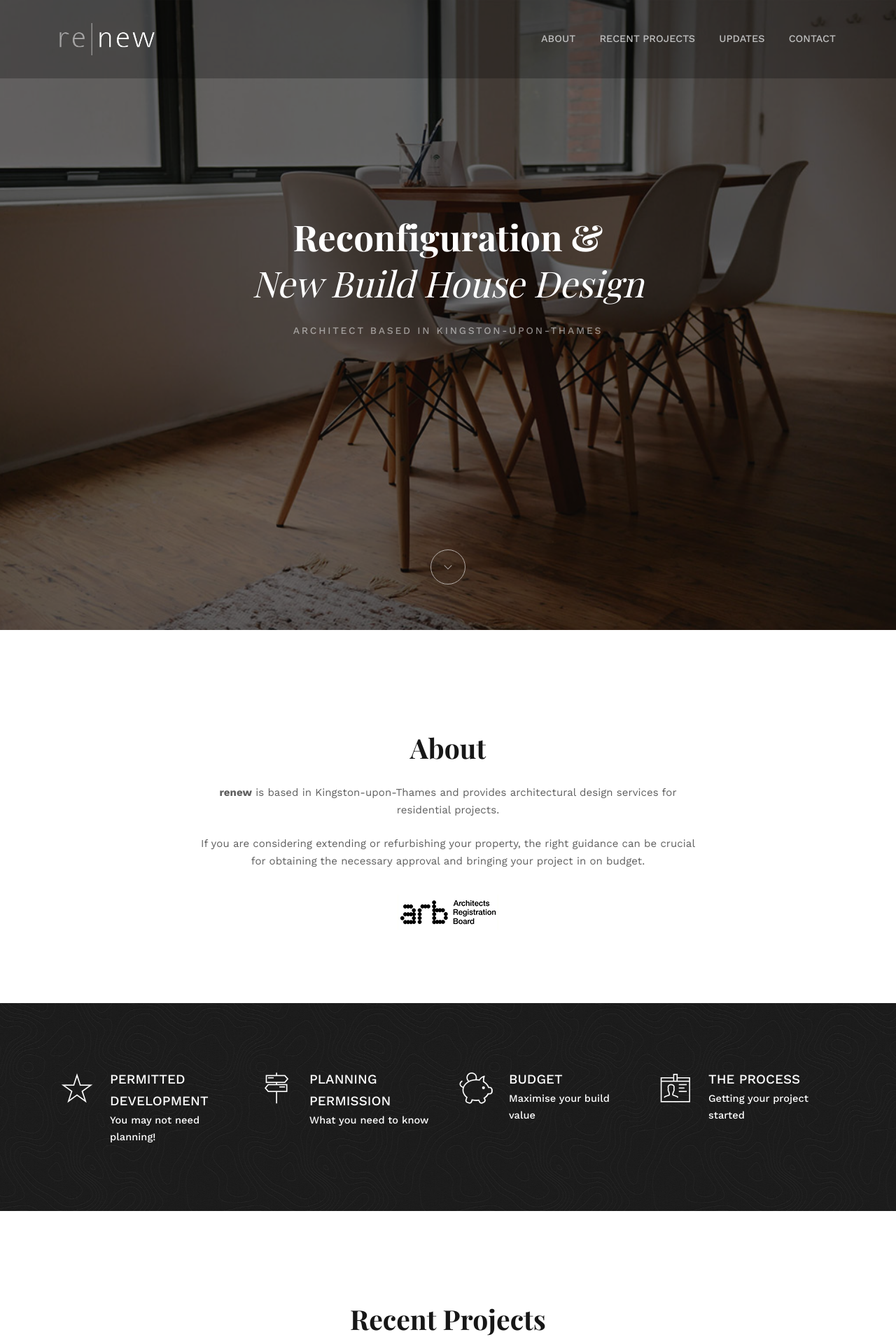
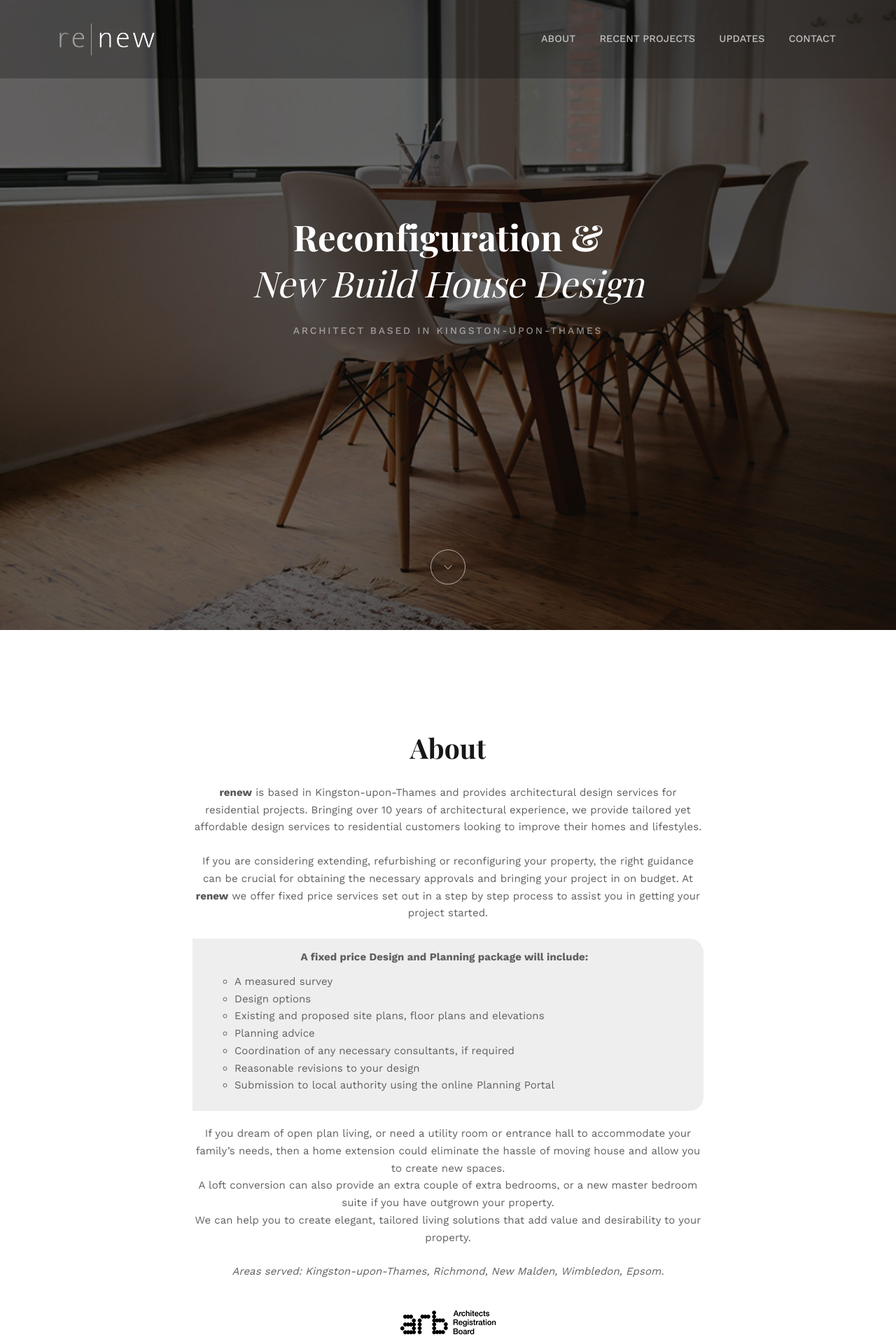
Before and after one commit to naomicrawfordarchitect/naomicrawfordarchitect.github.io, a Jekyll site: the page built from index.md, in a window 1280 px wide. Shown: the top 1920 px of the page at 70% size. Built offline with Jekyll 4.4.1, drawn with Linux system fonts in a browser that asks for light colours; some web fonts are replaced; some of the changed text lies outside the part shown.

Commit message:
Content, logo

```diff
--- a/_includes/footer.html
+++ b/_includes/footer.html
@@ -12,7 +12,7 @@
                 </div> -->
 
                 <div class="nk-footer-text">
-                    <p>2018 &copy; <b>renew</b></p>
+                    <p>&copy; 2018 <b class="logo">renew</b></p>
                 </div>
             </div>
         </div>
--- a/_includes/header.html
+++ b/_includes/header.html
@@ -29,8 +29,8 @@
         <div class="container">
             <div class="nk-nav-table">
                 <a href="index.html" class="nk-nav-logo">
-                    <img src="./images/logo-light.png" alt="" width="136" class="nav-logo-light">
-                    <img src="./images/logo-dark.png" alt="" width="136" class="nav-logo-dark">
+                    <img src="./images/logo-renew-light.png" alt="" width="136" class="nav-logo-light">
+                    <img src="./images/logo-renew-dark.png" alt="" width="136" class="nav-logo-dark">
                 </a>
 
                 <ul class="nk-nav nk-nav-right hidden-md-down" data-nav-mobile="#nav-mobile">
@@ -62,7 +62,7 @@
 
                     <div class="nk-nav-logo">
                         <a href="index.html" class="nk-nav-logo">
-                            <img src="./images/logo-light.png" alt="" width="136">
+                            <img src="./images/logo-renew-light.png" alt="" width="136">
                         </a>
                     </div>
 
--- a/css/bundle.css
+++ b/css/bundle.css
@@ -61,7 +61,10 @@ h2.display-4 {
     text-transform: none !important;
 }
 
-/* News */
+/* Content */
+b.logo {
+    color: #555;
+}
 .nk-post-thumb a {
     display: block;
     width: 100%;
@@ -74,6 +77,20 @@ h2.display-4 {
 }
 .update-img-buildings {
     background-image: url(../images/update-buildings-low.jpg);
+}
+.package-details {
+    background: #EEE;
+    margin: 10px 0 20px;
+    padding: 14px 20px 14px 10px;
+    font-weight: bold;
+    border-top-right-radius: 20px;
+    border-bottom-right-radius: 20px;
+}
+.package-details ul {
+    text-align: left;
+    margin: 10px 0;
+    list-style-type: circle;
+    font-weight: normal;
 }
 
 /* Cost Estimator */
@@ -99,6 +116,9 @@ h2.display-4 {
     }
     .update-img-buildings {
         background-image: url(../images/update-buildings-high.jpg);
+    }
+    .package-details ul {
+        margin: 10px;
     }
 }
 /* Retina */
--- a/index.md
+++ b/index.md
@@ -46,10 +46,36 @@ layout: default
                 <h2 class="display-4">About</h2>
                 <div class="nk-gap mnt-5"></div>
 
-                <p><b>renew</b> is based in Kingston-upon-Thames and provides architectural design services for residential projects.
+                <p>
+                    <b class="logo">renew</b> is based in Kingston-upon-Thames and provides architectural design services for residential projects.
+                    Bringing over 10 years of architectural experience, we provide tailored yet affordable design services to residential customers looking to improve their homes and lifestyles.
                 </p>
-                <p>If you are considering extending or refurbishing your property, the right guidance can be crucial for obtaining the necessary approval and bringing your project in on budget.
+                <p>
+                    If you are considering extending, refurbishing or reconfiguring your property, the right guidance can be crucial for obtaining the necessary approvals and bringing your project in on budget. At <b class="logo">renew</b> we offer fixed price services set out in a step by step process to assist you in getting your project started.
                 </p>
+                <div class="package-details">
+                    A fixed price Design and Planning package will include:
+                    <ul>
+                        <li>A measured survey</li>
+                        <li>Design options</li>
+                        <li>Existing and proposed site plans, floor plans and elevations</li>
+                        <li>Planning advice</li>
+                        <li>Coordination of any necessary consultants, if required</li>
+                        <li>Reasonable revisions to your design</li>
+                        <li>Submission to local authority using the online Planning Portal</li>
+                    </ul>
+                </div>
+                <p>
+                    If you dream of open plan living, or need a utility room or entrance hall to accommodate your family’s needs, then a home extension could eliminate the hassle of moving house and allow you to create new spaces.
+                    <br>
+                    A loft conversion can also provide an extra couple of extra bedrooms, or a new master bedroom suite if you have outgrown your property.
+                    <br>
+                    We can help you to create elegant, tailored living solutions that add value and desirability to your property.
+                </p>
+                <p>
+                    <i>Areas served: Kingston-upon-Thames, Richmond, New Malden, Wimbledon, Epsom.</i>
+                </p>
+
                 <div class="arb-logo"></div>
                 <div class="nk-gap-4 mt-25"></div>
             </div>
@@ -69,7 +95,7 @@ layout: default
                     </div>
                     <div class="nk-ibox-cont">
                         <div class="nk-ibox-title">Permitted Development</div>
-                        <div class="nk-ibox-text">You may not need planning!</div>
+                        <div class="nk-ibox-text">You may not need planning</div>
                     </div>
                 </div>
             </div>
@@ -254,9 +280,9 @@ layout: default
             <div class="nk-gap mnt-3"></div>
 
             <p>Please get in touch with your contact details (email address and/or phone number),
-                and a short summary of your enquiry.</p>
+                and a short summary of your enquiry. </p>
             <p class="privacy">
-                renew Architects is committed to ensuring that your privacy is protected.
+                <b class="logo">renew</b> is committed to ensuring that your privacy is protected.<br>
                 All data is handled <a target="_blank" href="https://support.google.com/googlecloud/answer/6057301">securely by Google</a> and will be used solely for correspondence.
             </p>
             <!-- END: Info -->
@@ -289,7 +315,7 @@ layout: default
             <div class="required-message">This is a required question</div>
             </div></div></div> <div class="ss-form-question errorbox-good" role="listitem">
             <div dir="auto" class="ss-item ss-item-required ss-paragraph-text"><div class="ss-form-entry">
-            <label class="ss-q-item-label" for="entry_992584314"><div class="ss-q-title">Nature of enquiry
+            <label class="ss-q-item-label" for="entry_992584314"><div class="ss-q-title">Nature of enquiry <i>(please include the location of the property.)</i>
             <label for="itemView.getDomIdToLabel()" aria-label="(Required field)"></label>
             <span class="ss-required-asterisk" aria-hidden="true">*</span></div>
             <div class="ss-q-help ss-secondary-text" dir="auto"></div></label>
```
Also changed, not shown: images/logo-dark.png (deleted), images/logo-light.png (deleted), images/logo-renew-dark.png (added), images/logo-renew-light.png (added), 1 other file.
